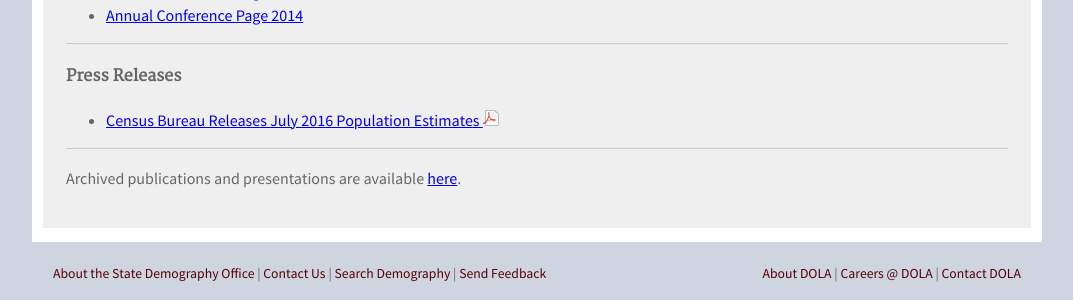
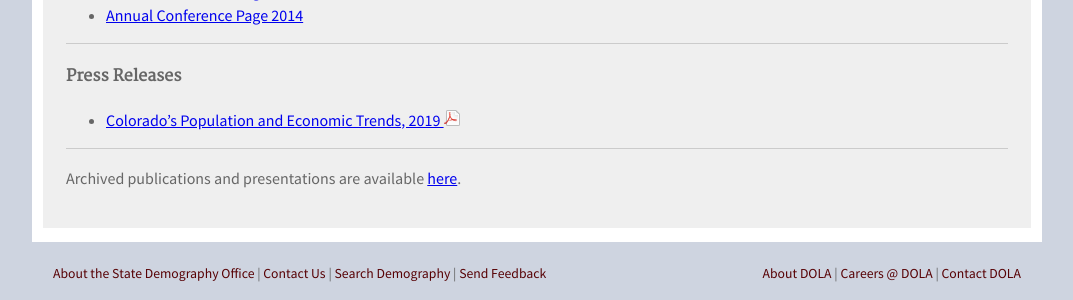
Before and after one commit to TBleess/Website_New, a Jekyll site: the page built from pages/9_Not_in_Menu/publications-and-presentations.md, in a window 1280 px wide and 900 px high, scrolled down 1646 px. Shown: the part 550-850 px from the top of the window, without its empty margins (103-1176 px from the left). Built offline with Jekyll 4.4.1, drawn with Linux system fonts in a browser that asks for light colours.

Commit message:
Update publications-and-presentations.md

```diff
--- a/pages/9_Not_in_Menu/publications-and-presentations.md
+++ b/pages/9_Not_in_Menu/publications-and-presentations.md
@@ -110,7 +110,7 @@ We've moved all of our profiles to their own page, which can be found [here.](ht
 
 #### Press Releases
 
-   - [Census Bureau Releases July 2016 Population Estimates ![pdf](/images/page_white_acrobat.png 'download pdf file')](https://drive.google.com/uc?export=download&id=0ByjImPUKASTTRlBkT3NlVDZ1ZUE)
+   - [Colorado's Population and Economic Trends, 2019 ![pdf](/images/page_white_acrobat.png 'download pdf file')](https://drive.google.com/open?id=1ftugvPGk5GDFzxan0XAJKq9ytGr7sdCg/view)
 
 - - -
 
```
